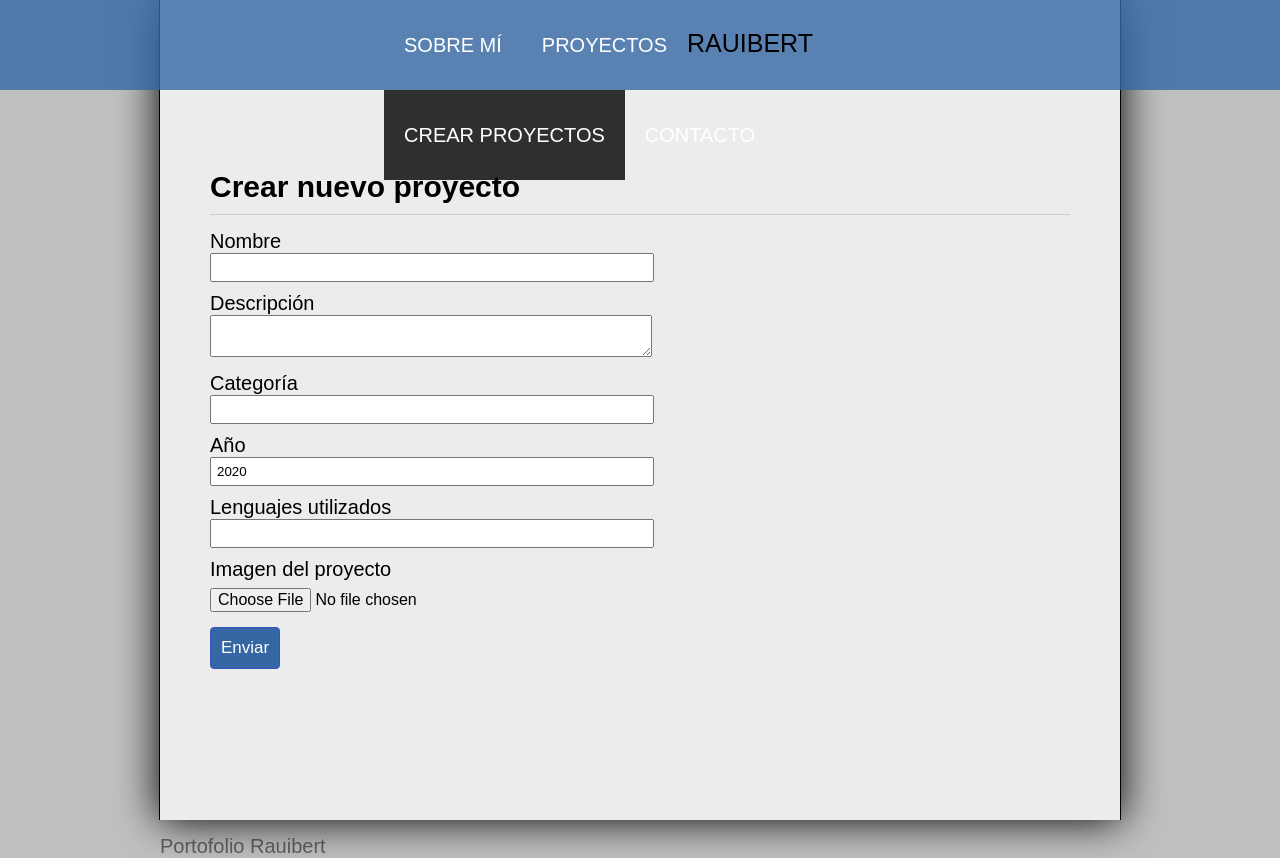
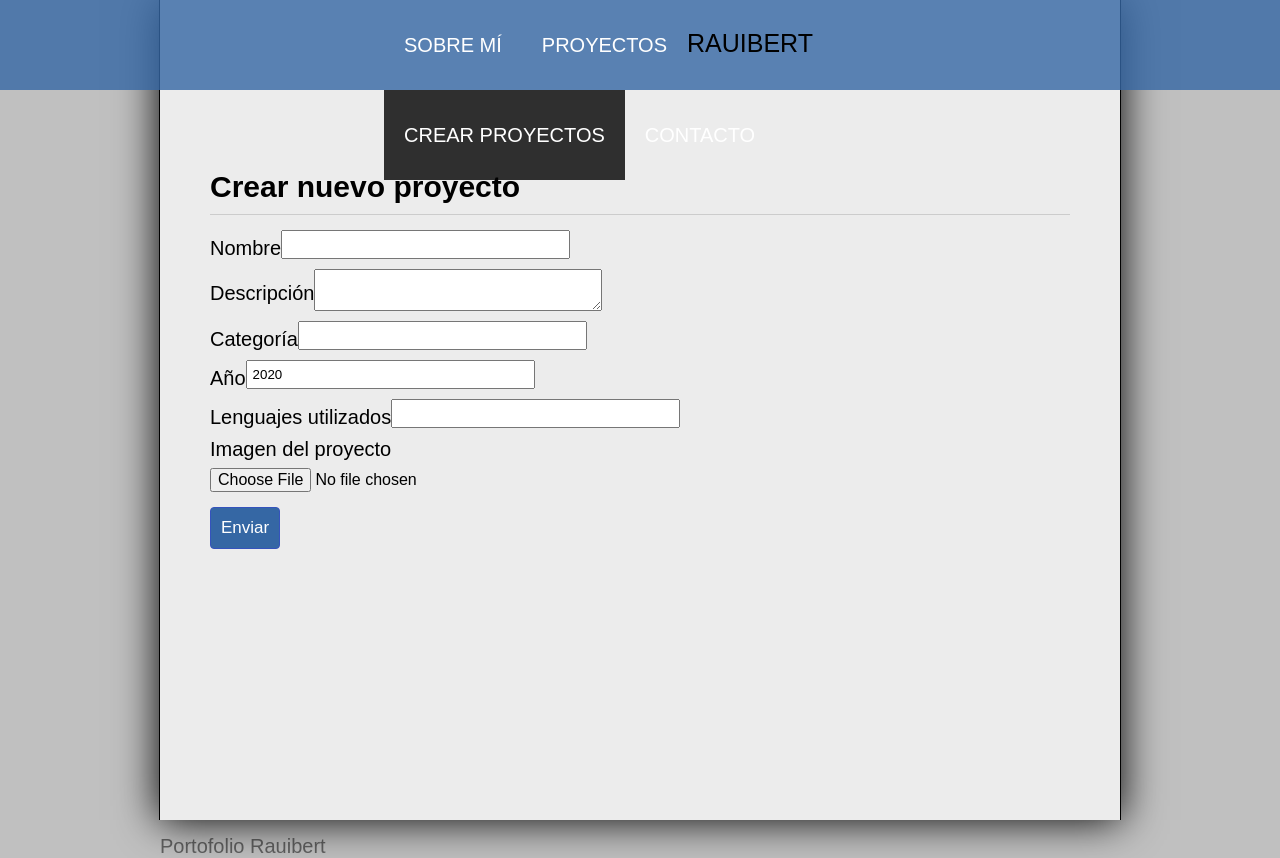
Before and after one commit to rauibert/AngProject, an Angular app: page /create in a window 1280 px wide. Built offline with nearby package versions, Linux system fonts and the light colour scheme.

Commit message:
Validación del formulario I

```diff
--- a/src/app/components/create/create.component.css
+++ b/src/app/components/create/create.component.css
@@ -11,12 +11,12 @@
 }
 
 form{
-    width: 50%;
+    width: 80%;
 }
 
 from label{
     display: block;
-    width: 100%;
+    width: 60%;
     margin-top: 10px;
     margin-bottom: 10px;
 }
@@ -25,9 +25,10 @@
 form input[type="number"],
 form input[type="email"],
 form textarea{
-    width: 100%;
+    width: 40%;
     padding: 5px;
     margin-bottom: 10px;
+    vertical-align: middle;
 }
 
 form input[type="submit"],
@@ -49,3 +50,12 @@
     padding-top: 5px;
     margin-top: 2px;
 }
+
+form .error{
+    background: red;
+    color: white;
+    padding-left: 5px;
+    font-size: 15px;
+    margin-left: 5px;
+    vertical-align: middle;
+}
--- a/src/app/components/create/create.component.html
+++ b/src/app/components/create/create.component.html
@@ -4,15 +4,24 @@
     <form #projectForm="ngForm" (ngSubmit)="onSubmit(projectForm)" >
         <p>
             <label for="name">Nombre</label>
-            <input type="text" name="name" #name="ngModel" [(ngModel)]="project.name"/>
+            <input type="text" name="name" #name="ngModel" [(ngModel)]="project.name" required/>
+            <span class="error" *ngIf="name.touched && !name.valid">
+                El nombre es obligatorio.
+            </span>
         </p>
         <p>
             <label for="description">Descripción</label>
-            <textarea name="description" #description="ngModel" [(ngModel)]="project.description"></textarea>
+            <textarea name="description" #description="ngModel" [(ngModel)]="project.description" required></textarea>
+            <span class="error" *ngIf="description.touched && !description.valid">
+                La descripción es obligatoria.
+            </span>
         </p>
         <p>
             <label for="category">Categoría</label>
-            <input type="text" name="category" #category="ngModel" [(ngModel)]="project.category"/>
+            <input type="text" name="category" #category="ngModel" [(ngModel)]="project.category" required />
+            <span class="error" *ngIf="category.touched && !category.valid">
+                La categoría es obligatoria.
+            </span>
         </p>
         <p>
             <label for="year">Año</label>
@@ -20,7 +29,10 @@
         </p>
         <p>
             <label for="langs">Lenguajes utilizados</label>
-            <input type="text" name="langs" #langs="ngModel" [(ngModel)]="project.langs"/>
+            <input type="text" name="langs" #langs="ngModel" [(ngModel)]="project.langs" required/>
+            <span class="error" *ngIf="langs.touched && !langs.valid">
+                Los lenguajes son obligatorios.
+            </span>
         </p>
         <p>
             <label for="image">Imagen del proyecto</label>
```
